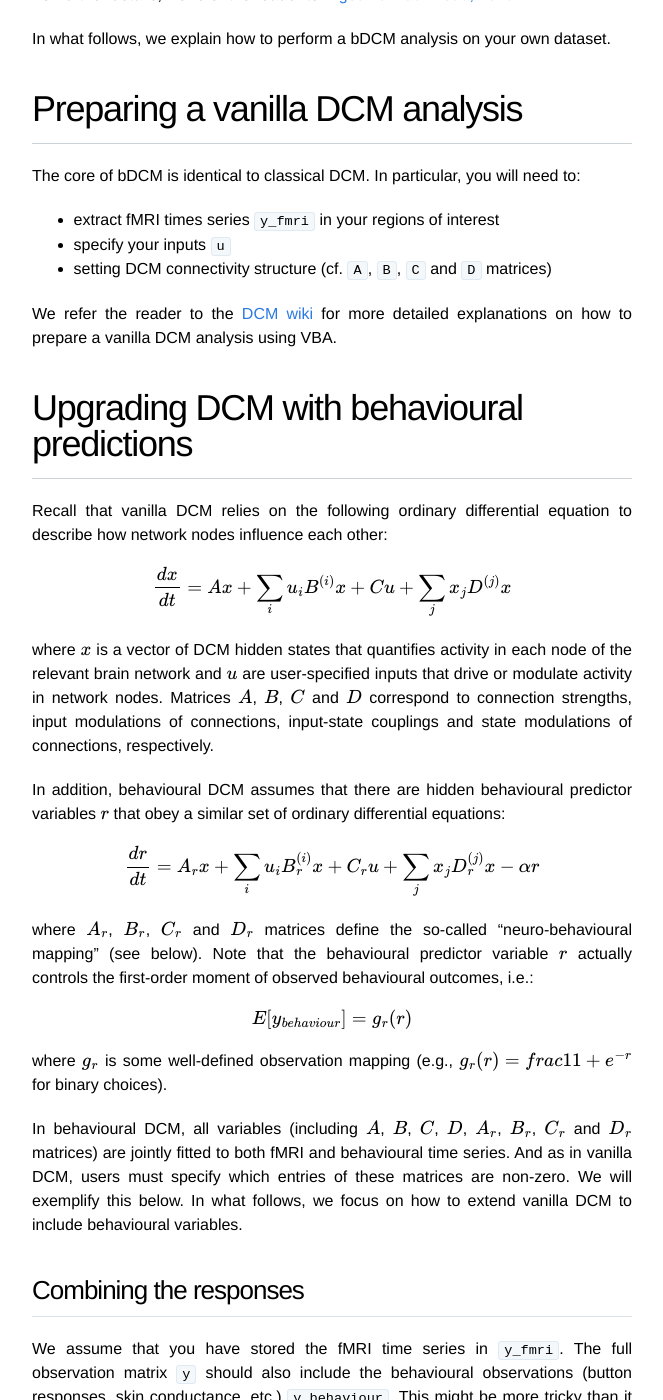
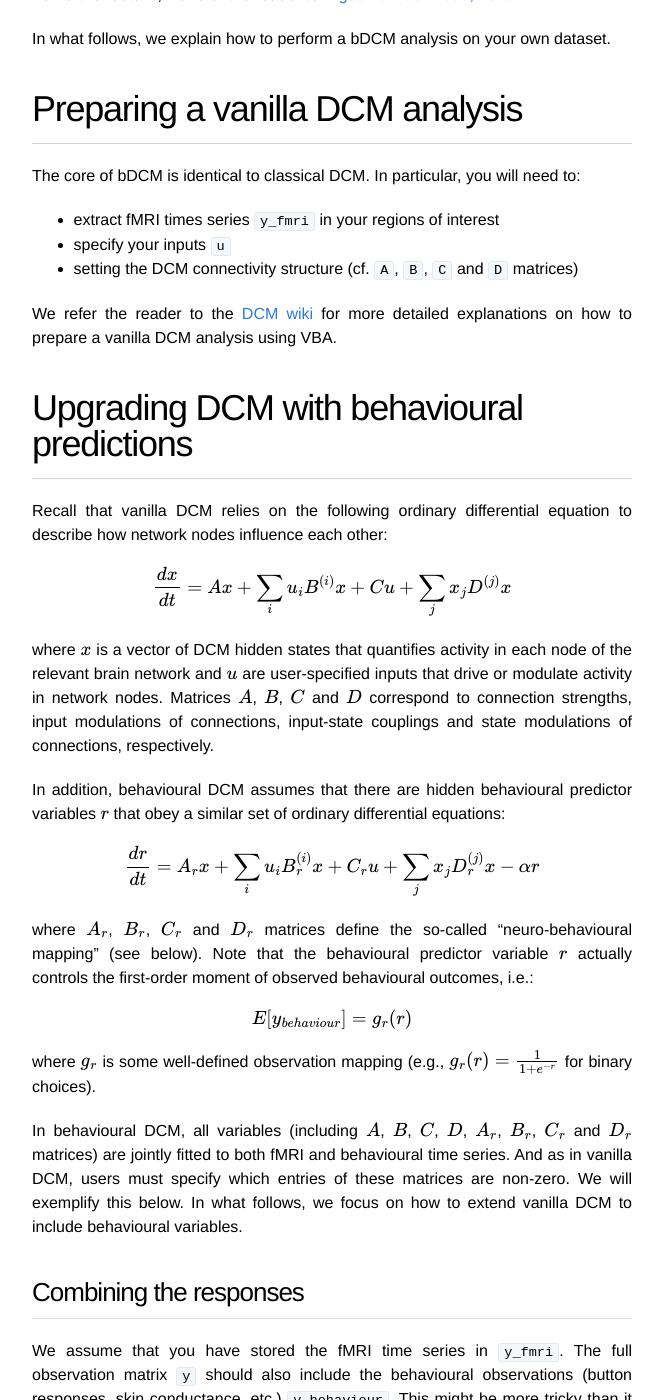
Before and after one commit to MBB-team/VBA-toolbox, a Jekyll site: the page built from _wiki/behavioural-DCM.md, in a window 1280 px wide and 1400 px high, scrolled down 1372 px. Shown: the whole window, without its empty margins (308-971 px from the left). Built offline with Jekyll 4.4.1, drawn with Linux system fonts in a browser that asks for light colours; nearby versions of some CDN libraries; formulas are drawn with MathJax 3.

Commit message:
Update behavioural-DCM.md

````diff
--- a/_wiki/behavioural-DCM.md
+++ b/_wiki/behavioural-DCM.md
@@ -17,7 +17,7 @@ In what follows, we explain how to perform a bDCM analysis on your own dataset.
 The core of bDCM is identical to classical DCM. In particular, you will need to:
 - extract fMRI times series ```y_fmri``` in your regions of interest
 - specify your inputs ```u```
-- setting DCM connectivity structure (cf. ```A```, ```B```, ```C``` and ```D``` matrices)
+- setting the DCM connectivity structure (cf. ```A```, ```B```, ```C``` and ```D``` matrices)
 
 We refer the reader to the [DCM wiki]({{ site.baseurl }}/wiki/dcm) for more detailed explanations on how to prepare a vanilla DCM analysis using VBA.
 
@@ -38,7 +38,7 @@ where $$A_r$$, $$B_r$$, $$C_r$$ and $$D_r$$ matrices define the so-called "neuro
 
 $$E[y_{behaviour}] = g_r(r)$$
 
-where $$g_r$$ is some well-defined observation mapping (e.g., $$g_r(r)=frac{1}{1+e^{-r}}$$ for binary choices).
+where $$g_r$$ is some well-defined observation mapping (e.g., $$g_r(r)=\frac{1}{1+e^{-r}}$$ for binary choices).
 
 In behavioural DCM, all variables (including $$A$$, $$B$$, $$C$$, $$D$$, $$A_r$$, $$B_r$$, $$C_r$$ and $$D_r$$ matrices) are jointly fitted to both fMRI and behavioural time series. And as in vanilla DCM, users must specify which entries of these matrices are non-zero. We will exemplify this below. In what follows, we focus on how to extend vanilla DCM to include behavioural variables.
 
````
